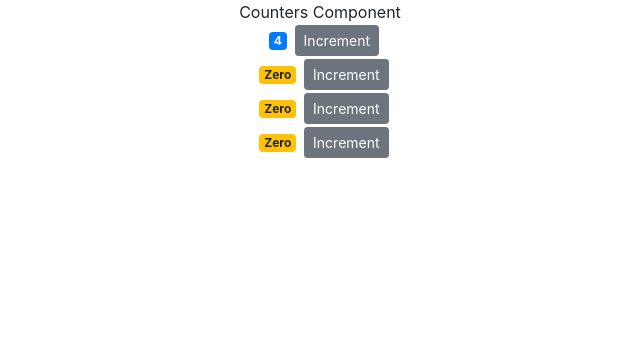
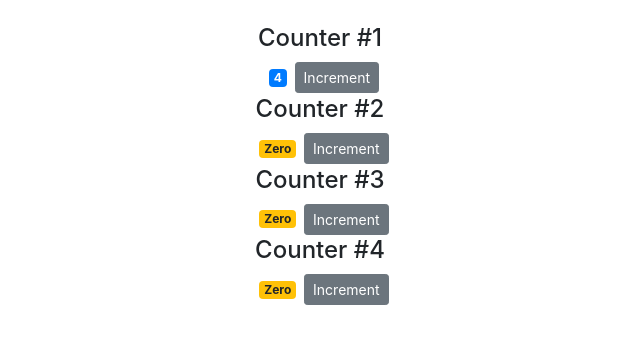
Before and after one commit to lcardoz/counter-app-bootstrap, a React (Create React App) app: page / in a window 1280 px wide. Shown: the top 344 px of the page, without its empty margins (320-960 px from the left). Built offline with nearby package versions, Linux system fonts and the light colour scheme.

Commit message:
passed id as a prop and gave counters titles using id

```diff
--- a/src/components/Counter.jsx
+++ b/src/components/Counter.jsx
@@ -1,6 +1,6 @@
 import { React, useState } from 'react';
 
-const Counter = ({value}) => {
+const Counter = ({value, id}) => {
 
   const [data, setData] = useState({
     value: value,
@@ -31,6 +31,7 @@ const Counter = ({value}) => {
   return (
     <>
       <br />
+      <h4>Counter #{id}</h4>
       <span className={getBadgeClasses()}>{formatValue()}</span>
       <button
         className="btn btn-secondary btn-sm"
--- a/src/components/Counters.jsx
+++ b/src/components/Counters.jsx
@@ -14,9 +14,8 @@ const Counters = () => {
 
   return (
     <div>
-      Counters Component
       {data.counters.map(counter =>
-        <Counter key={counter.id} value={counter.value} />)}
+        <Counter key={counter.id} value={counter.value} id={counter.id} />)}
     </div>
   )
 }
```
